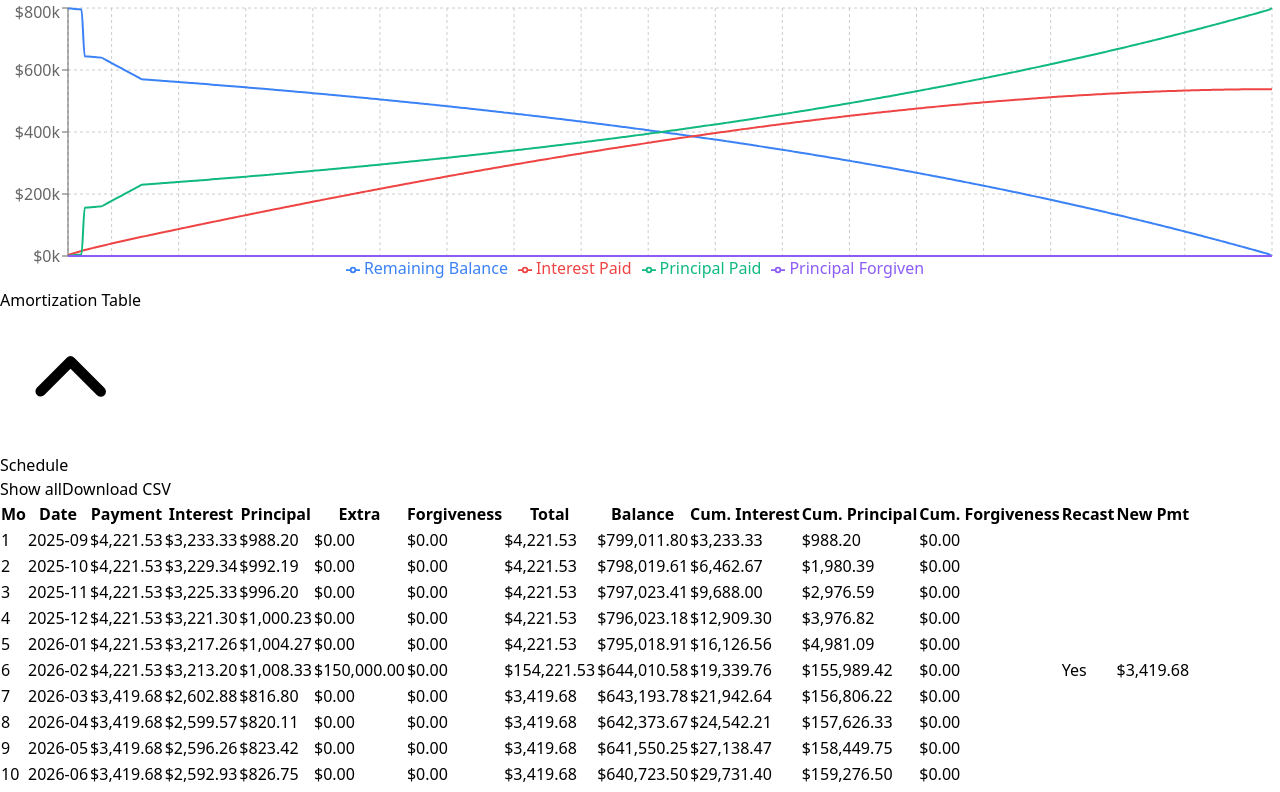
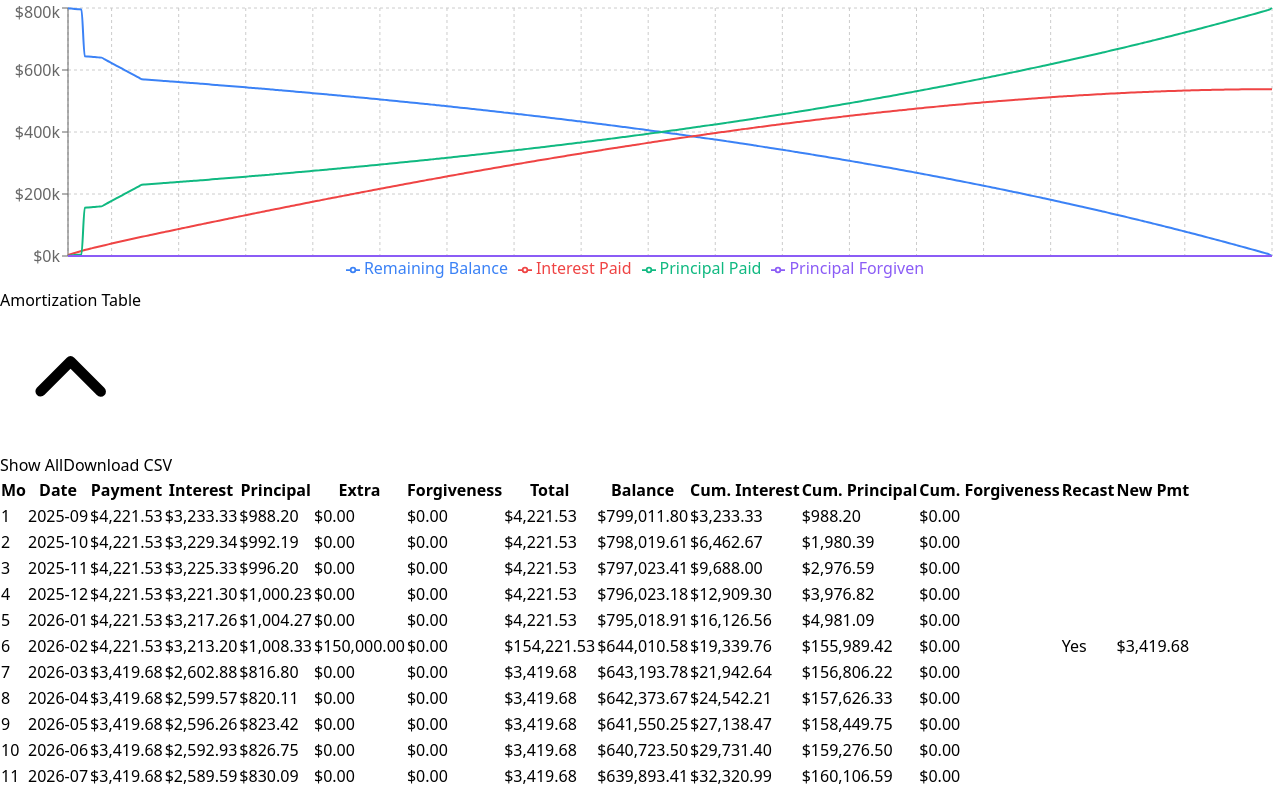
Before and after one commit to omrahman/flexible-mortgage-calculator, a React (Vite) app: page / in a window 1280 px wide. Shown: the part 3365-4157 px from the top of the page. Built offline with nearby package versions, Linux system fonts and the light colour scheme.

Commit message:
Visual improvements

```diff
--- a/src/components/AmortizationTable.tsx
+++ b/src/components/AmortizationTable.tsx
@@ -20,23 +20,20 @@ export const AmortizationTable: React.FC<AmortizationTableProps> = ({
   const displayRows = showAll ? rows : rows.slice(0, SCHEDULE_PREVIEW_ROWS);
 
   return (
-    <div className="rounded-2xl bg-white p-5 shadow">
-      <div className="flex items-center justify-between mb-4">
-        <h2 className="text-xl font-semibold">Schedule</h2>
-        <div className="flex gap-2">
+    <div>
+      <div className="flex items-center justify-end gap-2 mb-4">
         <button
-            className="rounded-xl border px-3 py-2"
+          className="rounded-xl border px-3 py-2 text-sm"
           onClick={onToggleShowAll}
         >
-            {showAll ? "Show first 24" : "Show all"}
+          {showAll ? "Show Preview" : "Show All"}
         </button>
         <button
-            className="rounded-xl bg-black text-white px-3 py-2"
+          className="rounded-xl bg-black text-white px-3 py-2 text-sm"
           onClick={onDownloadCSV}
         >
           Download CSV
         </button>
-        </div>
       </div>
 
       <div className="overflow-auto rounded-xl border table-container">
@@ -89,6 +86,7 @@ export const AmortizationTable: React.FC<AmortizationTableProps> = ({
           </tbody>
         </table>
       </div>
+
       <p className="text-xs text-gray-500 mt-3">
         Notes: This sim assumes monthly compounding, level-payment mortgage. Recast keeps the original maturity date, recalculating P&I on the remaining balance. Lenders may charge a fee and have rules; this is a planning tool, not advice.
       </p>
--- a/src/components/BalanceChart.tsx
+++ b/src/components/BalanceChart.tsx
@@ -28,7 +28,6 @@ export const BalanceChart: React.FC<BalanceChartProps> = ({ chartData }) => {
   };
 
   return (
-    <div className="rounded-2xl bg-white p-5 shadow">
     <div style={{ height: CHART_HEIGHT }}>
       <ResponsiveContainer width="100%" height="100%">
         <LineChart data={chartData} margin={{ left: 8, right: 8, top: 8, bottom: 8 }}>
@@ -105,6 +104,5 @@ export const BalanceChart: React.FC<BalanceChartProps> = ({ chartData }) => {
         </LineChart>
       </ResponsiveContainer>
     </div>
-    </div>
   );
 };
--- a/src/components/PaymentSegments.tsx
+++ b/src/components/PaymentSegments.tsx
@@ -14,7 +14,7 @@ export const PaymentSegments: React.FC<PaymentSegmentsProps> = ({
   monthlyPITI,
 }) => {
   return (
-    <div className="rounded-2xl bg-white p-4 sm:p-5 shadow">
+    <div>
       <p className="text-sm text-gray-600 mb-6 leading-relaxed">
         Track how your monthly payment changes over time with recasting and extra payments.
       </p>
--- a/src/components/SavedConfigurations.tsx
+++ b/src/components/SavedConfigurations.tsx
@@ -156,7 +156,7 @@ export function SavedConfigurations({
   };
 
   return (
-    <div className="bg-white rounded-lg shadow p-6">
+    <div>
       <div className="mb-4">
         <div className="grid grid-cols-1 sm:grid-cols-[repeat(auto-fit,minmax(120px,1fr))] gap-2">
           {hasUnsavedChanges && loadedConfigurationId && (
--- a/src/components/SummarySection.tsx
+++ b/src/components/SummarySection.tsx
@@ -137,7 +137,7 @@ export const SummarySection: React.FC<SummarySectionProps> = ({
   };
 
   return (
-    <div className="rounded-2xl bg-white p-4 sm:p-5 shadow">
+    <div>
       <div className="grid grid-cols-1 sm:grid-cols-[repeat(auto-fit,minmax(200px,1fr))] gap-3 sm:gap-4">
         {/* Core Loan & Payment Info */}
         <SummaryCard
```
Lines whose indentation alone changed are shown as unchanged.
